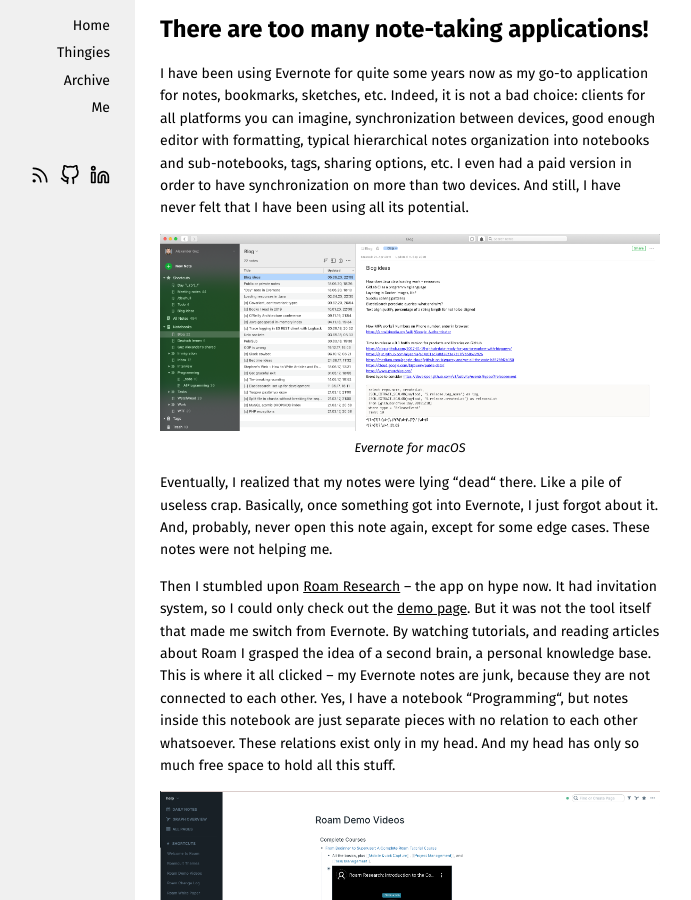
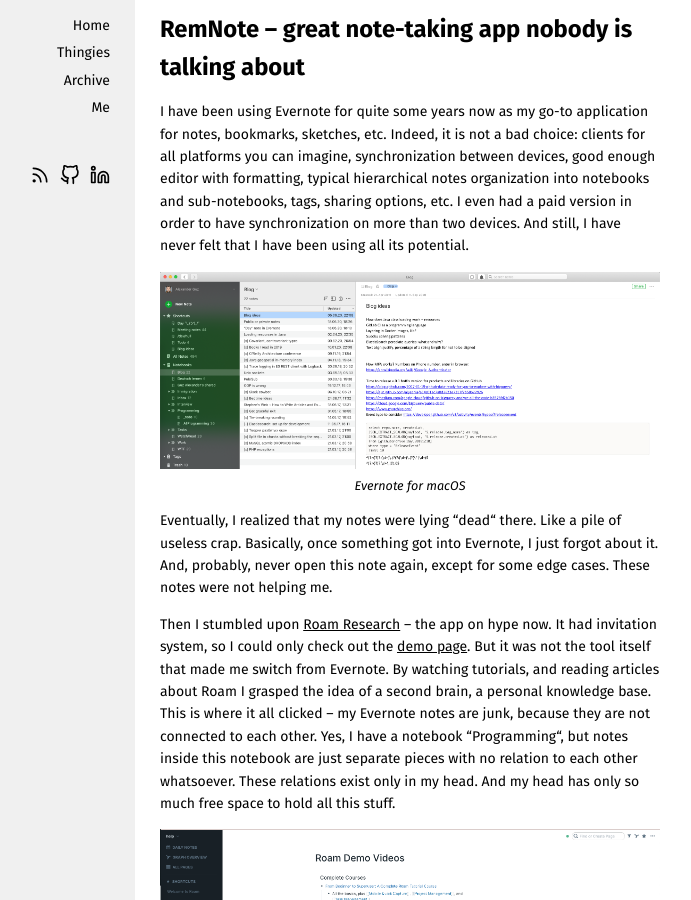
Before and after one commit to kalimatas/kalimatas.github.com, a Jekyll site: the page built from _posts/2020-09-11-notes-apps-fatigue.md, in a window 1280 px wide and 900 px high. Shown: the whole window, without its empty margins (115-806 px from the left). Built offline with Jekyll 4.4.1, drawn with Linux system fonts in a browser that asks for light colours; comment, search, counter and statistics services are not loaded.

Commit message:
change title for RemNote

```diff
--- a/_posts/2020-09-11-notes-apps-fatigue.md
+++ b/_posts/2020-09-11-notes-apps-fatigue.md
@@ -1,6 +1,6 @@
 ---
 layout: post
-title: "There are too many note-taking applications!"
+title: "RemNote – great note-taking app nobody is talking about"
 description: "I spent endless hours on choosing the best note taking app and found RemNote.
 			 But is it the final choice?"
 date: 2020-09-11 21:30
```
